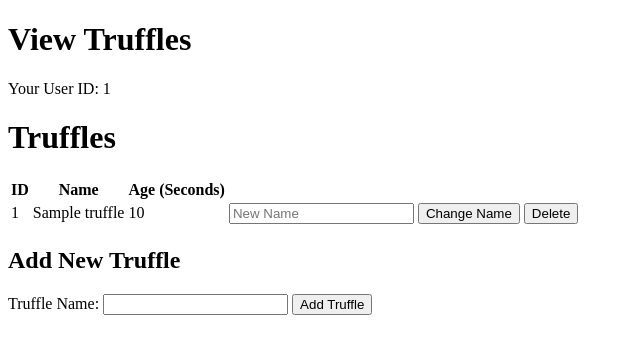
After one commit to crxbun/truffles, a Flask app: template truffles/templates/viewTruffles.html in a window 1280 px wide. The commit adds this page. Shown: the top 354 px of the page, without its empty margins (0-640 px from the left). Run offline with Flask 3, Linux system fonts and the light colour scheme; the template is opened without the code that fills it: most values are stand-ins (such as "Sample title", 1, 10 or a date in 2020); parts of the project's set-up code (start-up, migrations or seed data) failed here and were passed over.

Commit message:
Fully implemented CRUD operations for truffles

```diff
--- a/truffles/server.py
+++ b/truffles/server.py
@@ -138,5 +138,62 @@ def disconnect():
     send({"name": name, "message": "has left the room"}, to=room)
     print(f"{name} has left the room {room}")
 
+@app.route('/viewTruffles', methods=['GET', 'POST'])
+def viewTruffles():
+    username = session.get('name')
+    user = User.query.filter_by(username=username).first()
+    if user:
+        user_id = user.id
+        truffle_ids = [user_truffle.truffle_id for user_truffle in UserTruffle.query.filter_by(user_id=user_id).all()]
+
+        if request.method == 'POST':
+            truffle_name = request.form.get('truffle_name')
+            if truffle_name:
+                # Create a new truffle
+                new_truffle = Truffle(name=truffle_name, age=0, status=0)
+                db.session.add(new_truffle)
+                db.session.commit()
+                truffle_ids.append(new_truffle.id)  # Add the new truffle to the list
+
+                user_truffle = UserTruffle(user_id=user_id, truffle_id=new_truffle.id)
+                db.session.add(user_truffle)
+                db.session.commit()
+
+        truffles = Truffle.query.filter(Truffle.id.in_(truffle_ids)).all()
+        return render_template('viewTruffles.html', user_id=user_id, truffles=truffles)
+    else:
+        return render_template('error.html', message='User not found')
+
+
+@app.route('/deleteTruffle', methods=['POST'])
+def deleteTruffle():
+    truffle_id = request.form.get('truffle_id')
+    truffle = Truffle.query.get(truffle_id)
+    #delets from truffle table
+    if truffle:
+        db.session.delete(truffle)
+        db.session.commit()
+
+    #deletes from user_truffle table
+    user_truffle = UserTruffle.query.filter_by(truffle_id=truffle_id).first()
+    if user_truffle:
+        db.session.delete(user_truffle)
+        db.session.commit()
+
+    return redirect(url_for('viewTruffles'))
+
+@app.route('/changeTruffleName', methods=['POST'])
+def changeTruffleName():
+    truffle_id = request.form.get('truffle_id')
+    new_truffle_name = request.form.get('new_truffle_name')
+
+    truffle = Truffle.query.get(truffle_id)
+    if truffle:
+        truffle.name = new_truffle_name
+        db.session.commit()
+
+    return redirect(url_for('viewTruffles'))
+
+
 if __name__ == "__main__":
     socketio.run(app, debug=True)
--- a/truffles/templates/room.html
+++ b/truffles/templates/room.html
@@ -15,6 +15,10 @@
       Send
     </button>
   </div>
+  <div class = "truffles">
+    <a href="{{ url_for('viewTruffles', user_id=user_id) }}" class="btn btn-primary">View Truffles</a>
+  </div>
+
 </div>
 <script type="text/javascript">
   var socketio = io();
--- /dev/null
+++ b/truffles/templates/viewTruffles.html
@@ -0,0 +1,52 @@
+<!DOCTYPE html>
+<html lang="en">
+<head>
+    <meta charset="UTF-8">
+    <meta name="viewport" content="width=device-width, initial-scale=1.0">
+    <title>User Truffles</title>
+</head>
+<body>
+    <h1>View Truffles</h1>
+    <p>Your User ID: {{ user_id }}</p>
+    <h1>Truffles</h1>
+    <table>
+        <thead>
+            <tr>
+                <th>ID</th>
+                <th>Name</th>
+                <th>Age (Seconds)</th>
+
+            </tr>
+        </thead>
+        <tbody>
+            {% for truffle in truffles %}
+            <tr>
+                <td>{{ truffle.id }}</td>
+                <td>{{ truffle.name }}</td>
+                <td>{{ truffle.age }}</td>
+                <td>
+                    <form method="post" action="/changeTruffleName" style="display: inline;">
+                        <input type="hidden" name="truffle_id" value="{{ truffle.id }}">
+                        <input type="text" name="new_truffle_name" placeholder="New Name" required>
+                        <button type="submit">Change Name</button>
+                    </form>
+                    <form method="post" action="/deleteTruffle" style="display: inline;">
+                        <input type="hidden" name="truffle_id" value="{{ truffle.id }}">
+                        <button type="submit">Delete</button>
+                    </form>
+                </td>
+            </tr>
+            {% endfor %}
+        </tbody>
+    </table>
+
+    <h2>Add New Truffle</h2>
+    <form method="post">
+        <label for="truffle_name">Truffle Name:</label>
+        <input type="text" id="truffle_name" name="truffle_name" required>
+        <button type="submit">Add Truffle</button>
+    </form>
+
+
+</body>
+</html>
```
Also changed, not shown: truffles/models.py (+16 -4 lines).
